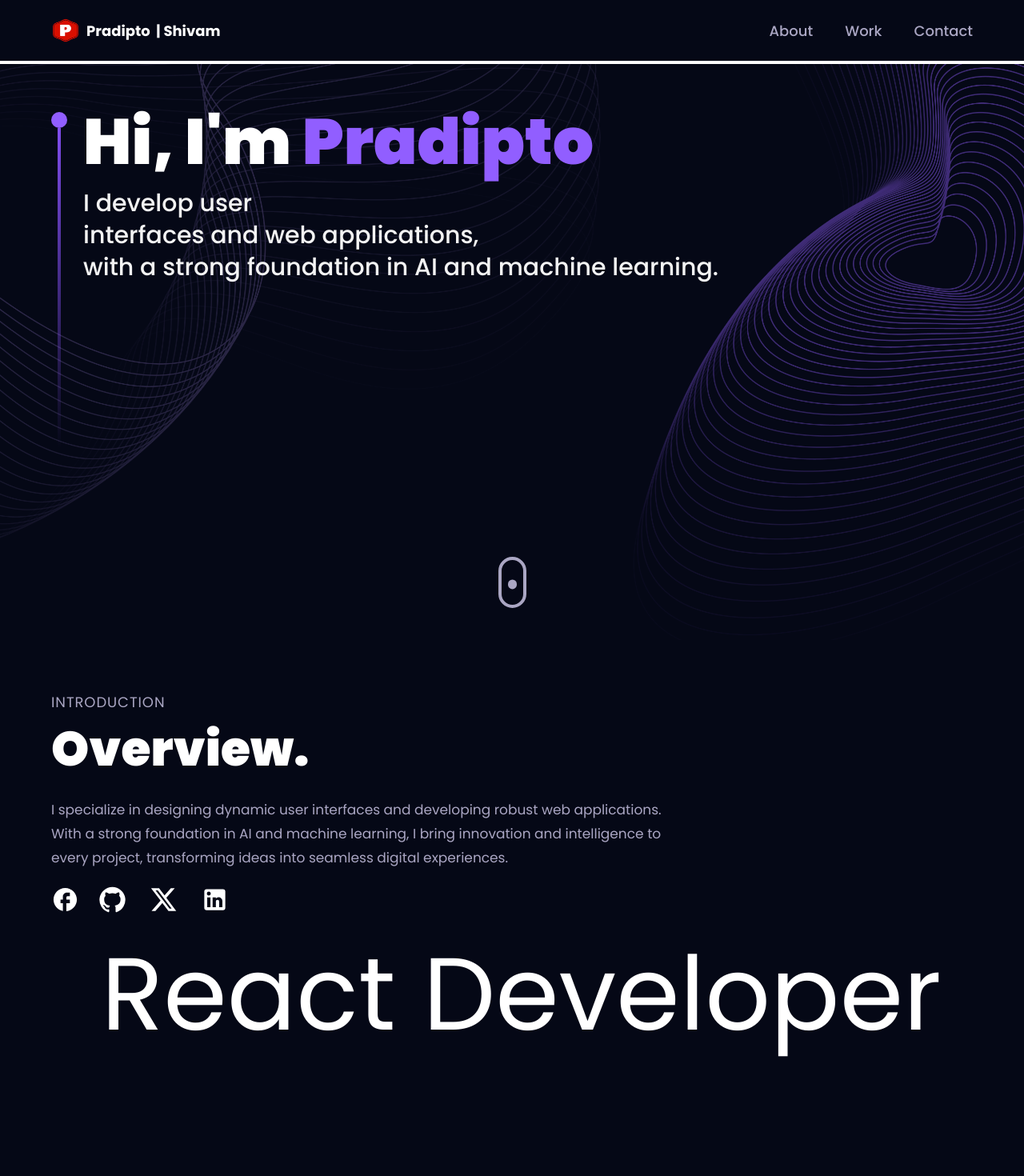
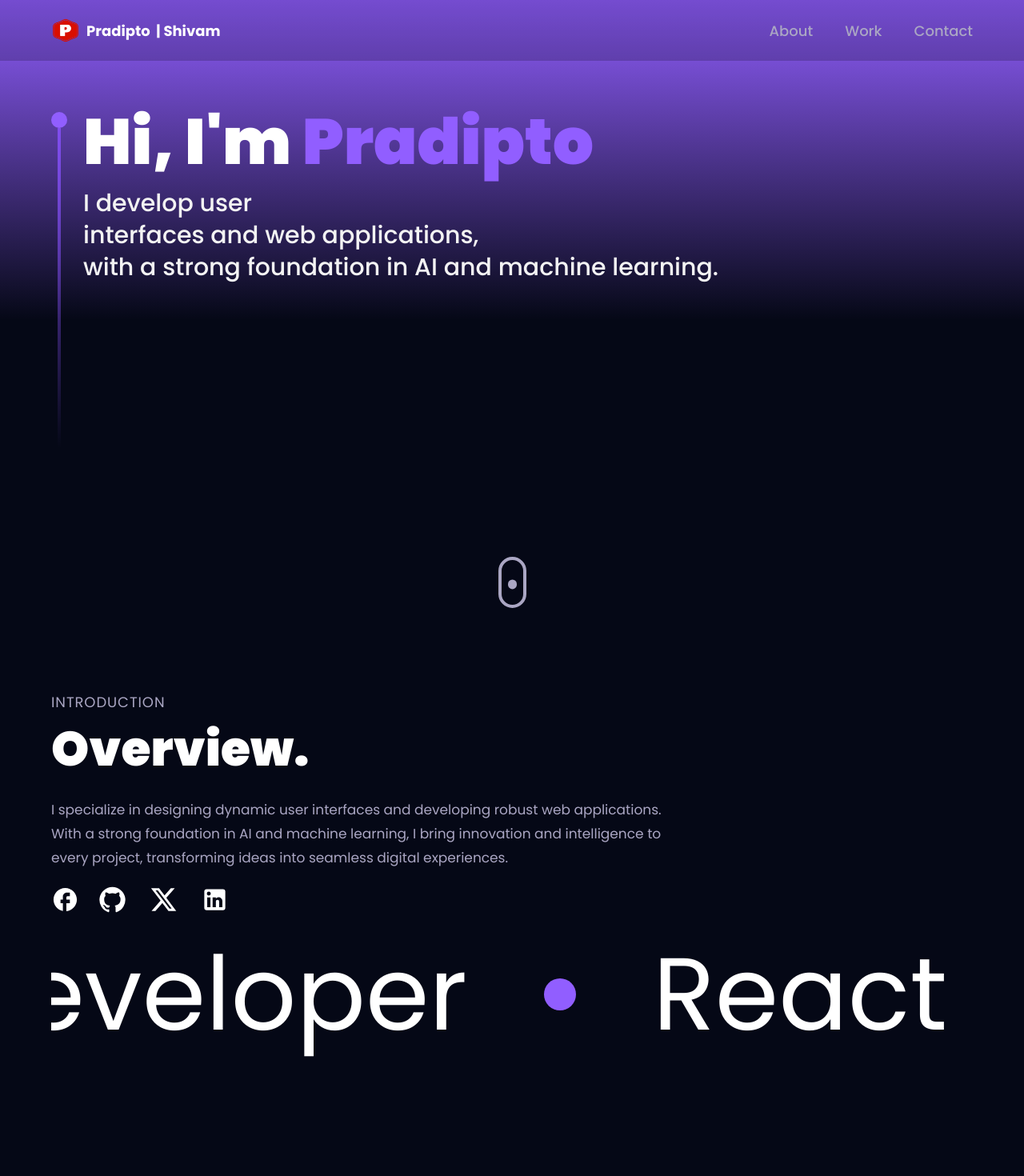
Before and after one commit to ggps2002/Portfolio, a React (Vite) app: page / in a window 1280 px wide. Shown: the top 1470 px of the page at 80% size. Built offline with nearby package versions, Linux system fonts and the light colour scheme.

Commit message:
change layout

```diff
--- a/src/App.jsx
+++ b/src/App.jsx
@@ -6,8 +6,8 @@ const App = () => {
   return (
         <BrowserRouter>
           <main className="relative z-0 bg-primary">
-            <div className="bg-hero-pattern bg-cover bg-no-repeat bg-center">
-              <Navbar />
+            <div className=" bg-gradient-to-t from-[#050816] via-[#050816] to-[#915EFF]">
+              <Navbar/>
               <Hero />
             </div>
             <About />
@@ -17,7 +17,7 @@ const App = () => {
             {/* <Feedbacks /> */}
             <div className='relative z-0 mt-[300px]'>
               <Contact />
-              <StarsCanvas />
+              {/* <StarsCanvas /> */}
             </div>
           </main>
         </BrowserRouter>
--- a/src/components/About.jsx
+++ b/src/components/About.jsx
@@ -33,7 +33,7 @@ const About = () => {
   transition={{
     repeat: Infinity,
     repeatType: "loop",
-    duration: 20,
+    duration: 25,
     ease: "linear",
   }}
   className="flex"
--- a/src/components/Hero.jsx
+++ b/src/components/Hero.jsx
@@ -7,7 +7,7 @@ import { styles } from "../style";
 
 const Hero = () => {
   return (
-    <section className={`relative w-full h-screen mx-auto`} data-scroll>
+    <section className={`relative w-full h-screen mx-auto`} >
       <div
         className={`absolute  inset-0 top-[120px]  max-w-7xl mx-auto ${styles.paddingX} flex flex-row items-start gap-5 overflow-hidden`}
       >
@@ -31,8 +31,6 @@ const Hero = () => {
              with a strong foundation in AI and machine learning.
           </p>
         </motion.div>
-      </div>
-      <div className="h-[10vh] w-full bg-white pointer-events-none">
       </div>
       {/* <ComputersCanvas className="fixed -z-10" /> */}
 
--- a/src/components/Navbar.jsx
+++ b/src/components/Navbar.jsx
@@ -3,6 +3,7 @@ import { Link } from 'react-router-dom';
 import { styles } from '../style';
 import { navLinks } from '../constants';
 import { logo, menu, close } from '../assets';
+import { div } from 'three/examples/jsm/nodes/Nodes.js';
 
 
 const Navbar = () => {
@@ -36,14 +37,15 @@ const Navbar = () => {
     handleIconActive();
   }, []);
   return (
-      <nav className={`${styles.paddingX} w-full flex items-center py-5 fixed top-0 z-20 bg-primary`}>
+    <div className='absolute z-20 bg-[#724BCB]'>
+      <nav className={`${styles.paddingX} w-full flex items-center py-5 fixed top-0 z-20 bg-primary bg-opacity-20`}>
       <div className='w-full flex justify-between items-center max-w-7xl mx-auto'>
-        <Link to="/" className='flex items-center gap-2' onClick={() => {
+        <Link to="/" className='flex items-center gap-2'  onClick={() => {
           setActive("");
           window.scrollTo(0, 0);
         }}>
           <img src={logo} alt="logo" className='w-9 h-9 object-contain' />
-          <p className='text-white text-[18px] font-bold cursor-pointer flex'>Pradipto &nbsp;<span className='sm:block hidden'>| Shivam</span></p>
+          <p className='text-white text-[18px] font-bold cursor-pointer flex' >Pradipto &nbsp;<span className='sm:block hidden'>| Shivam</span></p>
         </Link>
         <ul className='list-none hidden sm:flex flex-row gap-10'>
           {navLinks.map((link)=>(
@@ -66,6 +68,9 @@ const Navbar = () => {
         </div>
       </div>
     </nav>
+
+    </div>
+
   )
 }
 
```
